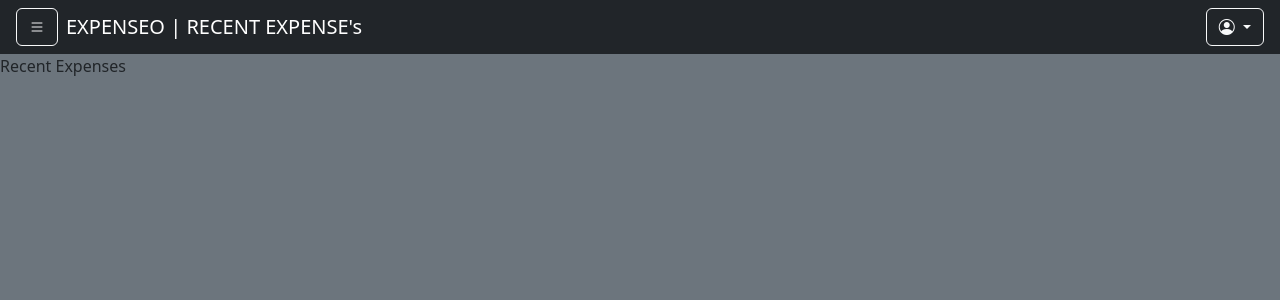
After one commit to HARSH17m/G10, a Django app: page /recent-expenses/ in a window 1280 px wide. The commit adds this page. Shown: the top 300 px of the page. Run offline with Django 5.2, Linux system fonts and the light colour scheme.

Commit message:
Added Recent Expense

```diff
--- a/apps/expense/templates/expense/base.html
+++ b/apps/expense/templates/expense/base.html
@@ -102,8 +102,8 @@
           </li>
           <hr class="my-1" />
           <li class="nav-item mb-2 bg-secondary p-">
-            <a class="nav-link text-white bg-dark " href="#"
-              ><i class="bi bi-receipt me-2"></i>Recent Expense</a
+            <a class="nav-link text-white bg-dark " href="{% url 'recent_expenses' %}"
+              ><i class="bi bi-receipt me-2"></i>Recent Expense's</a
             >
           </li>
           <hr class="my-1" />
--- /dev/null
+++ b/apps/expense/templates/expense/recent_expenses.html
@@ -0,0 +1,6 @@
+{% extends "expense/base.html" %}
+{% block title %}Recent Expenses{% endblock  %}
+{% block page %}RECENT EXPENSE's{% endblock  %}
+{% block body %}
+Recent Expenses
+{% endblock  %}
--- a/apps/expense/urls.py
+++ b/apps/expense/urls.py
@@ -10,4 +10,5 @@ urlpatterns = [
     path('index/',index,name="index"),
     path('analytics/',analytics,name="analytics"),
     path('shopping_list_and_bills/',shopping_list_and_bills,name="shopping_list_and_bills"),
+    path('recent-expenses/',recent_expenses,name="recent_expenses"),
 ]
--- a/apps/expense/views.py
+++ b/apps/expense/views.py
@@ -123,3 +123,6 @@ def details(request):
 
 def shopping_list_and_bills(request):
     return render(request,'expense/shopping_list_and_bills.html')
+
+def recent_expenses(request):#HARSH
+    return render(request,'expense/recent_expenses.html')
```
